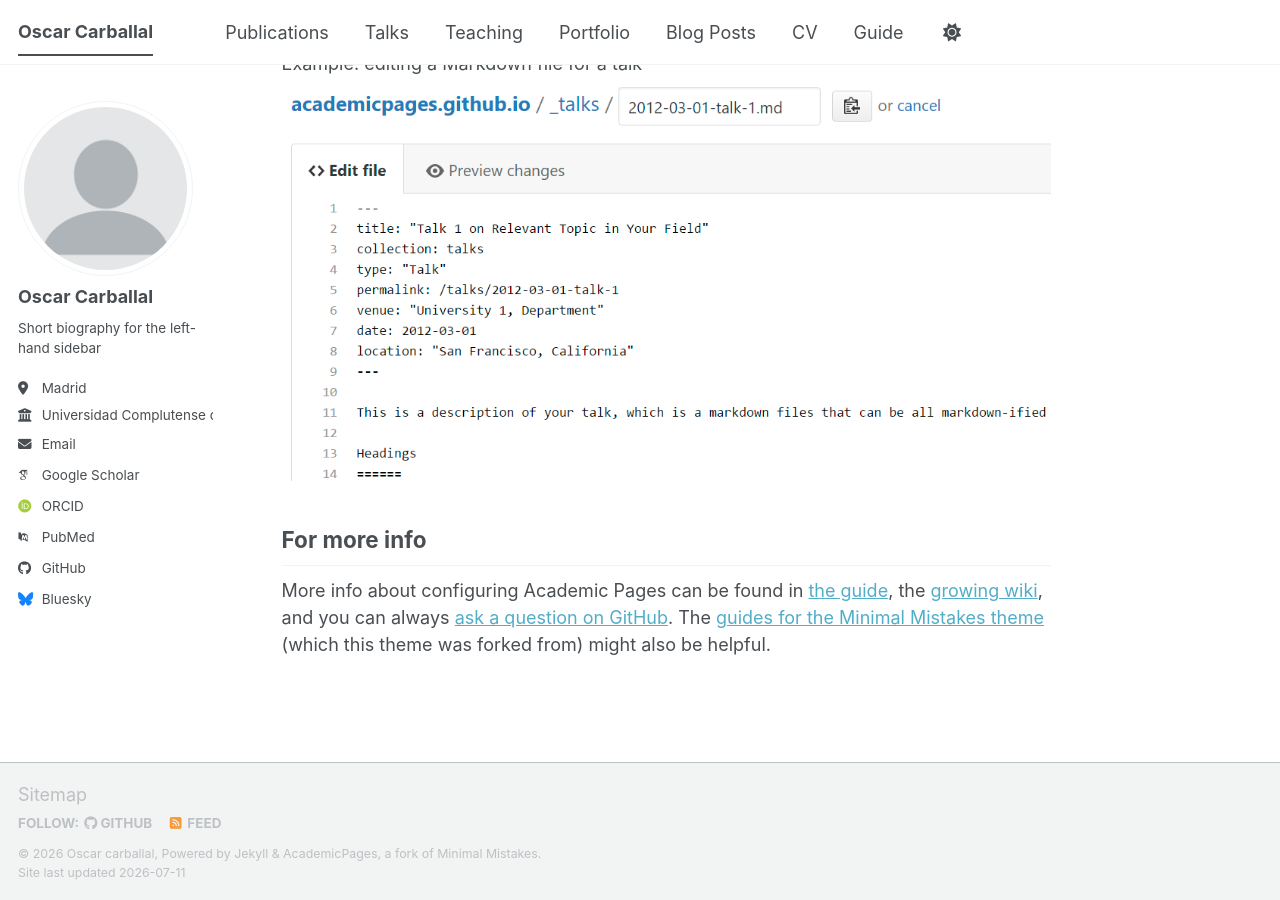
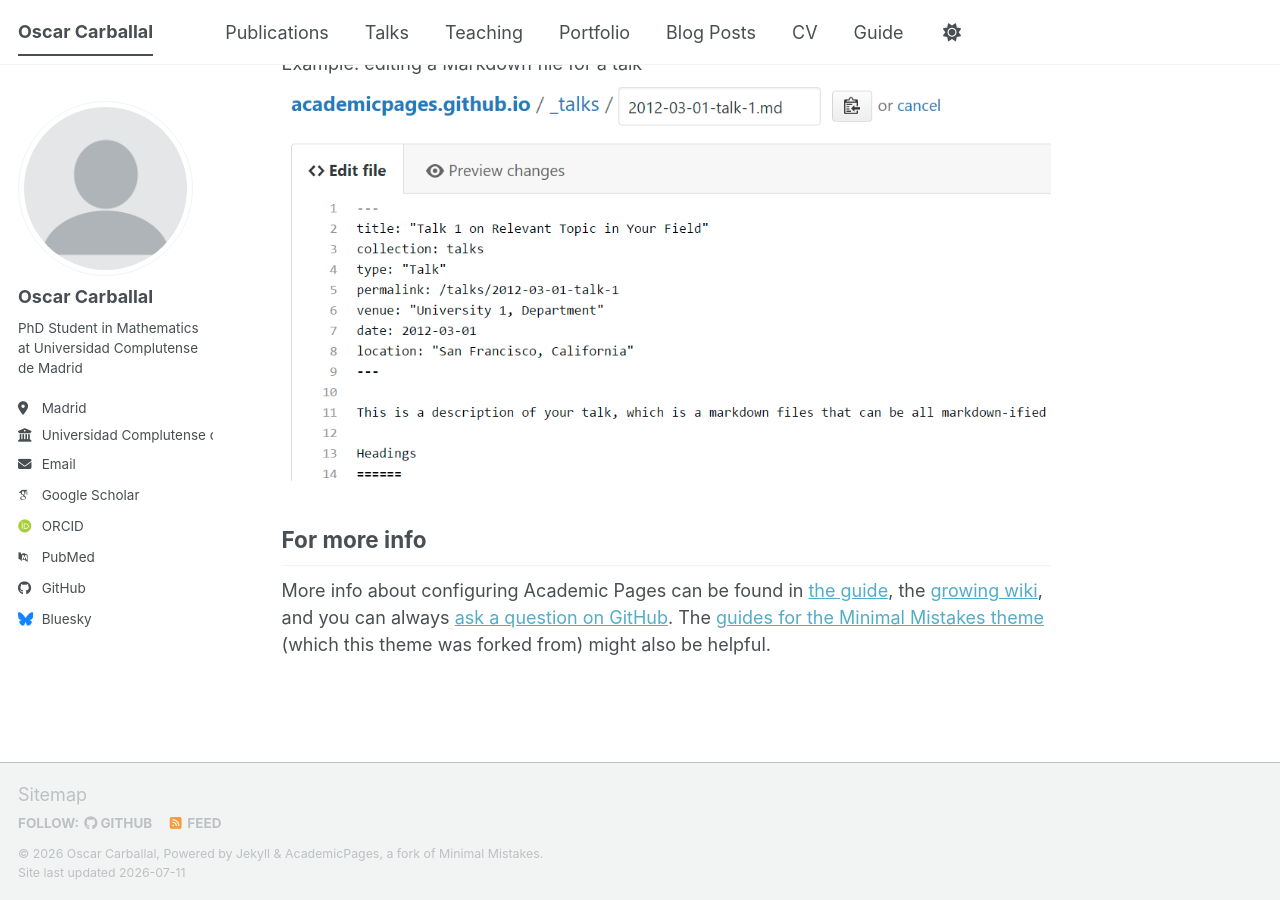
Before and after one commit to oscarballal/oscarballal.github.io, a Jekyll site: the page built from _pages/about.md, in a window 1280 px wide and 900 px high, scrolled down 2720 px. Built offline with Jekyll 4.4.1, drawn with Linux system fonts in a browser that asks for light colours; some web fonts are replaced; a script bundle is joined from its source files by our own code; library files that are not in the unit come from our copies.

Commit message:
Update _config.yml

```diff
--- a/_config.yml
+++ b/_config.yml
@@ -11,8 +11,8 @@ locale                   : "en-US"
 site_theme               : "default" # The available themes options are "default", "air", "sunrise", "mint", "dirt" and "contrast"
 title                    : "Oscar Carballal"
 title_separator          : "-"
-name                     : &name "Oscar carballal"
-description              : &description "Oscar Carballal's academic portfolio"   # Update this with a general description of your site, this is the default if not overridden by a page
+name                     : &name "Oscar Carballal"
+description              : &description "PhD student in Mathematics"   # Update this with a general description of your site, this is the default if not overridden by a page
 url                      : "https://oscarballalso.xyz" # The base hostname & protocol for your site e.g. "https://[your GitHub username].github.io",
                                                            # or if you already have some other page hosted on Github then use "https://[your GitHub username].github.io/[Your Repo Name]"
 baseurl                  : "" # the subpath of your site, e.g. "/blog"
@@ -26,7 +26,7 @@ author:
   avatar           : "profile.png"
   name             : "Oscar Carballal"
   pronouns         : # example: "she/her"
-  bio              : "Short biography for the left-hand sidebar"
+  bio              : "PhD Student in Mathematics at Universidad Complutense de Madrid"
   location         : "Madrid"
   employer         : "Universidad Complutense de Madrid"
   uri              : # URL
```
